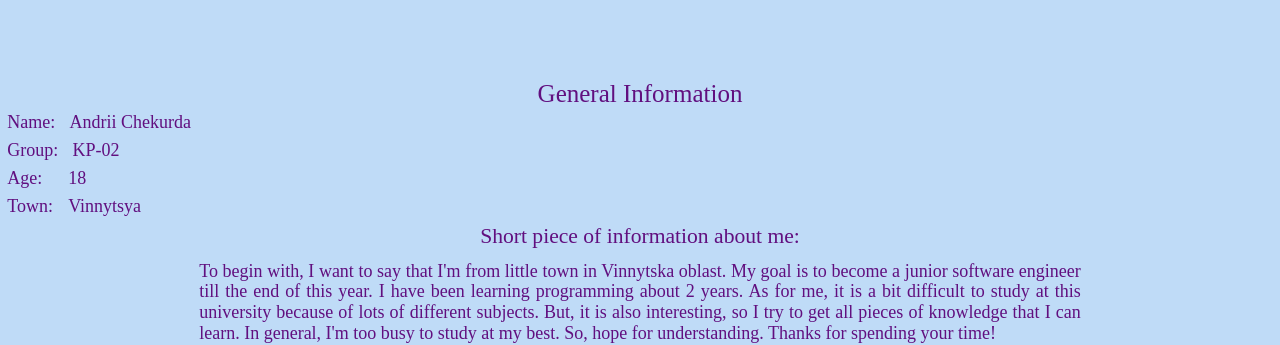
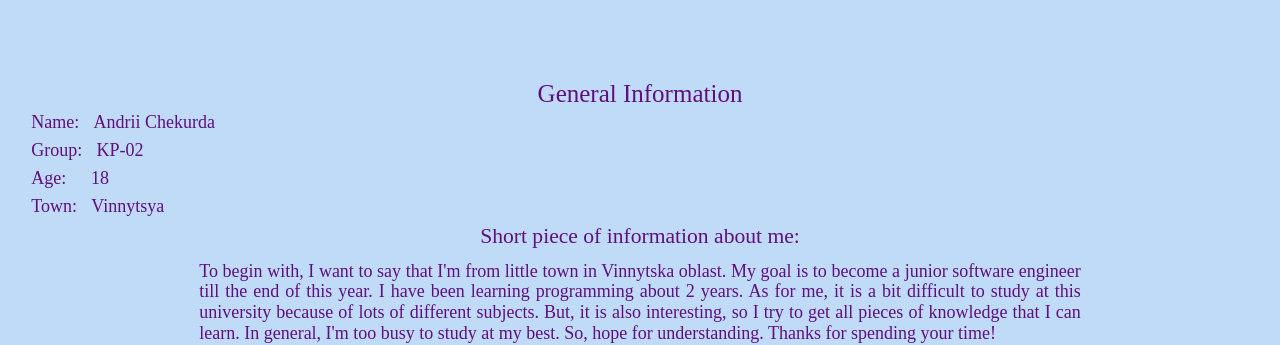
Before and after one commit to Andrew-Chek/personal-page, a website built with webpack: page src/index.html in a window 1280 px wide. Shown: the part 463-808 px from the top of the page. Built offline with nearby package versions, Linux system fonts and the light colour scheme.

Commit message:
little fixes

```diff
--- a/src/index.html
+++ b/src/index.html
@@ -57,19 +57,19 @@
             <section class="main__info" id="about">
                 <article class="my__info">
                     <h2 class="general__title">General Information</h2>
-                    <div class="name__div info__div">
+                    <div class="name__div info__div mobile__center">
                         <label class="my__label" for="name">Name:</label>
                         <p class="my__pgh" id="name">Andrii Chekurda</p>
                     </div>
-                    <div class="group__div info__div">
+                    <div class="group__div info__div mobile__center">
                         <label class="my__label" for="group">Group:</label>
                         <p class="my__pgh" id="group">KP-02</p>
                     </div>
-                    <div class="age__div info__div">
+                    <div class="age__div info__div mobile__center">
                         <label class="my__label" for="age">Age:</label>
                         <p class="my__pgh" id="age">18</p>
                     </div>
-                    <div class="town__div info__div">
+                    <div class="town__div info__div mobile__center">
                         <label class="my__label" for="town">Town:</label>
                         <p class="my__pgh" id="town">Vinnytsya</p>
                     </div>
--- a/src/styles.css
+++ b/src/styles.css
@@ -261,6 +261,9 @@ body {
         min-height: fit-content;
         overflow: hidden;
     }
+    .mobile__center, .name__div {
+        padding-left: 3vh;
+    }
     .main__info {
         max-width: 100vw;
         border-left: none;
```
